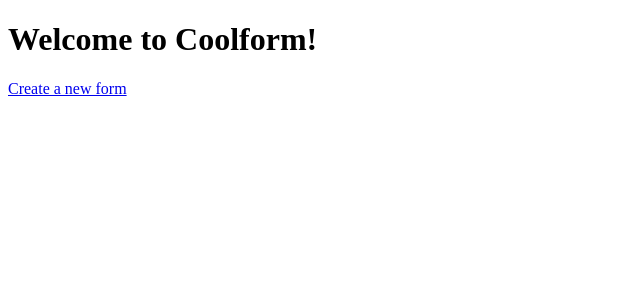
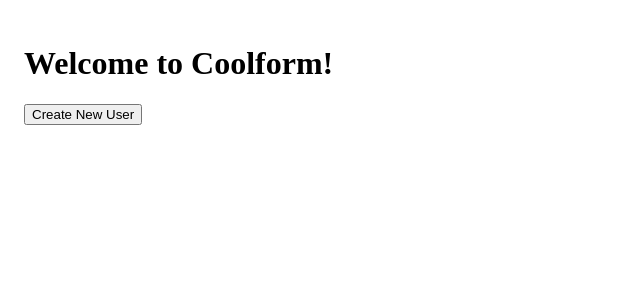
Before and after one commit to agenover/react-testing-demo, a React (Create React App) app: page / in a window 1280 px wide. Shown: the top 300 px of the page, without its empty margins (0-640 px from the left). Built offline with nearby package versions, Linux system fonts and the light colour scheme.

Commit message:
Created buttons to main page and to create new user form

```diff
--- a/src/App.js
+++ b/src/App.js
@@ -1,16 +1,23 @@
-import { Link } from "react-router-dom";
+import { useNavigate } from "react-router-dom";
 
 export default function App() {
+  let navigate = useNavigate();
   return (
-    <div>
+    <main style={{ padding: "1rem"}}>
       <h1>Welcome to Coolform!</h1>
       <nav
         style={{
           paddingBottom: "1rem",
         }}
       >
-        <Link to="/create-user">Create a new form</Link>
+        <button onClick={() => {navigate("/create-user")}}>
+          Create New User
+        </button>
       </nav>
-    </div>
+    </main>
   );
 }
+
+// const createForm() {
+//   return <Link to="/create-user">Create a new form</Link>
+// }
--- a/src/form.jsx
+++ b/src/form.jsx
@@ -1,9 +1,12 @@
-import { Link } from "react-router-dom";
+import { useNavigate } from "react-router-dom";
 
 export default function Form() {
+    let navigate = useNavigate();
     return (
-      <main style={{ padding: "1rem 0" }}>
-        <Link to="/">Back to welcome page</Link>
+      <main style={{ padding: "1rem" }}>
+        <button onClick={() => {navigate("/")}}>
+          Back to home page
+        </button>
         <h2>Form</h2>
       </main>
     );
```
